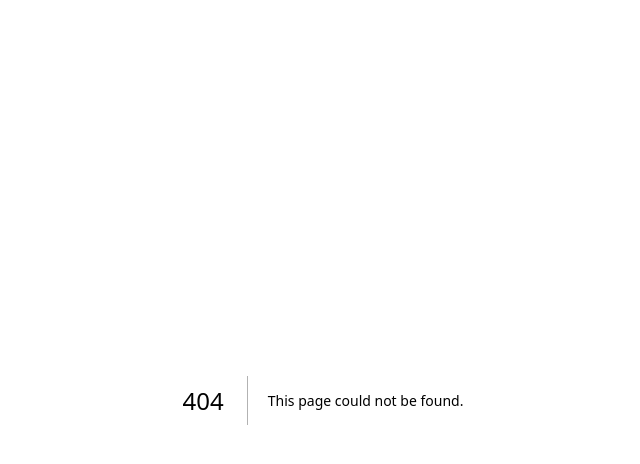
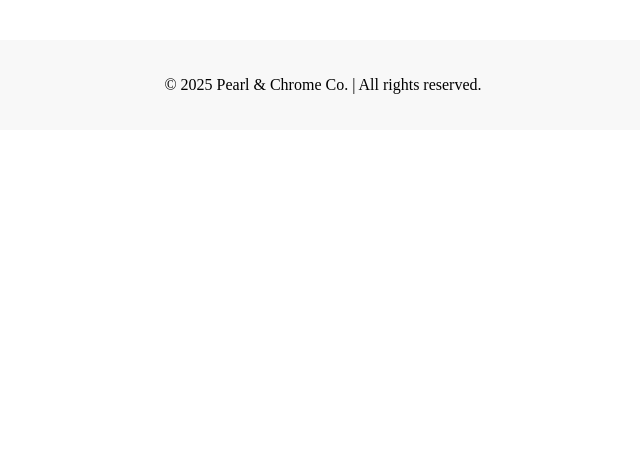
Before and after one commit to mybella1810/Pearl-chrome-co, a Next.js app: page /components/components/Footer in a window 1280 px wide. Before the commit this address had no page. Shown: the top 464 px of the page, without its empty margins (317-957 px from the left). Built offline with nearby package versions, Linux system fonts and the light colour scheme.

Commit message:
Create Footer.js

```diff
--- /dev/null
+++ b/pages/components/components/Footer.js
@@ -0,0 +1,7 @@
+export default function Footer() {
+  return (
+    <footer style={{ padding: "20px", textAlign: "center", background: "#f8f8f8", marginTop: "40px" }}>
+      <p>© {new Date().getFullYear()} Pearl & Chrome Co. | All rights reserved.</p>
+    </footer>
+  );
+}
```
